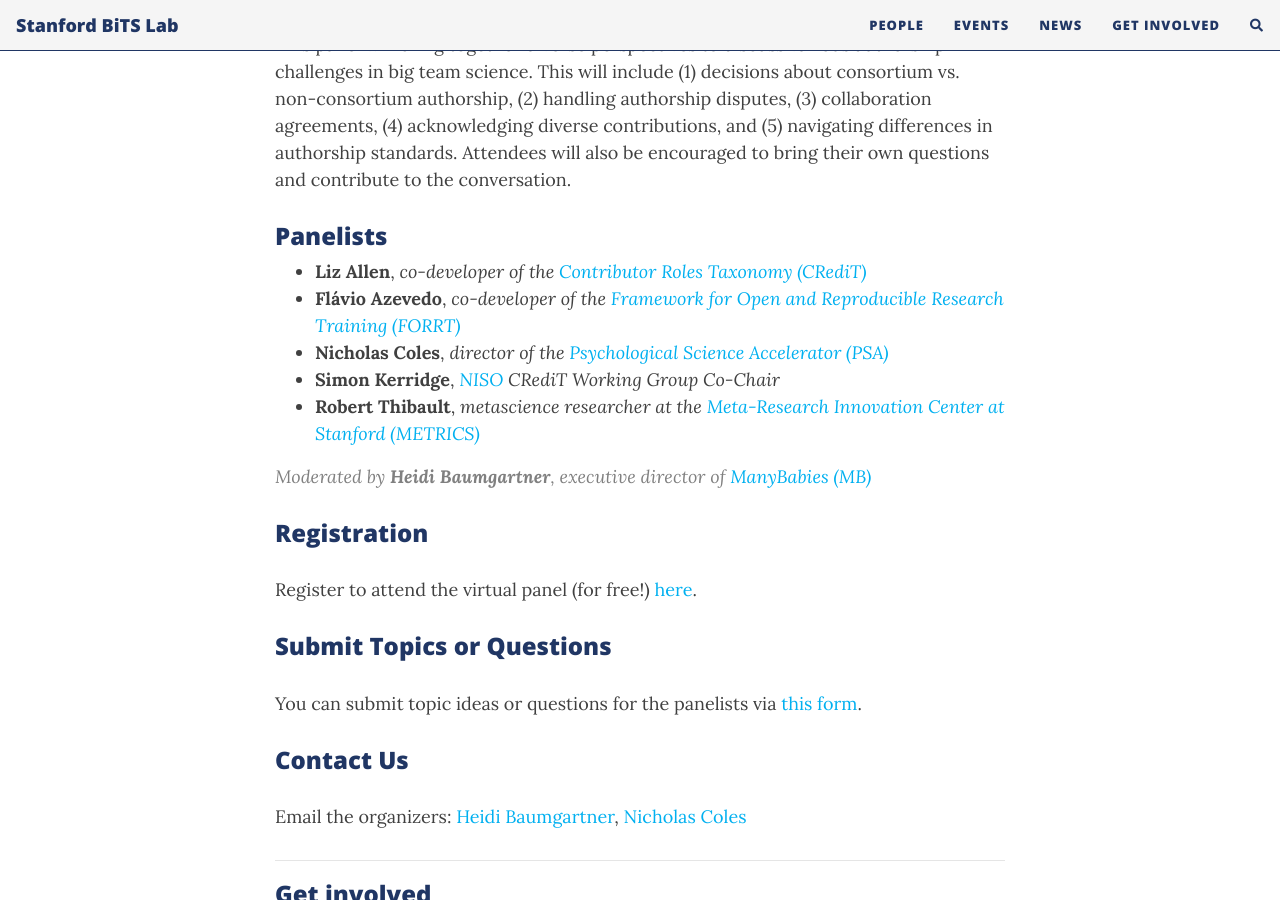
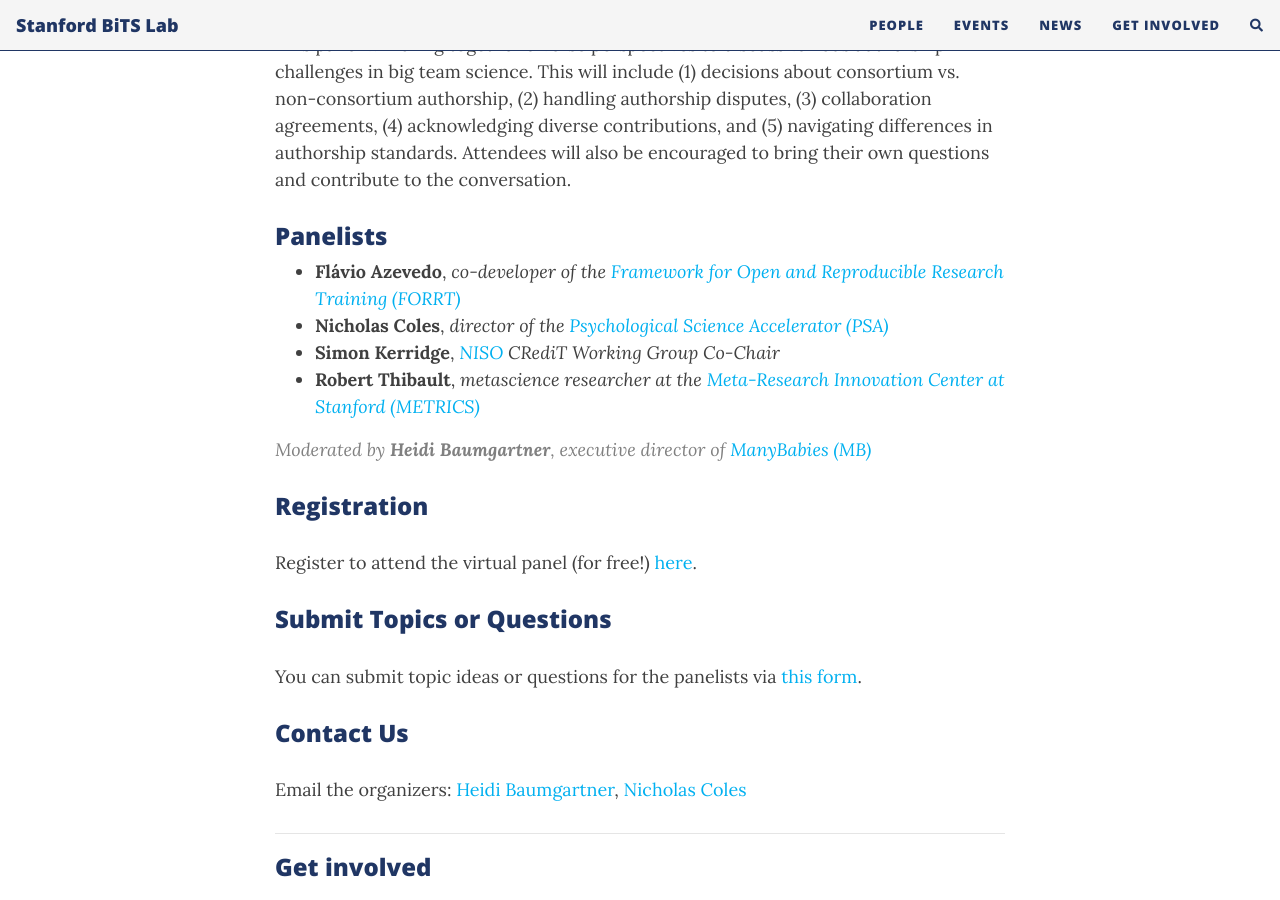
Before and after one commit to heidibaum/bigteamsciencelab.github.io, a Jekyll site: the page built from events.md, in a window 1280 px wide and 900 px high, scrolled down 1020 px. Built offline with Jekyll 4.4.1, drawn with Linux system fonts in a browser that asks for light colours; nearby versions of some CDN libraries; comment, search, counter and statistics services are not loaded.

Commit message:
Update events.md

```diff
--- a/events.md
+++ b/events.md
@@ -16,8 +16,7 @@
 This panel will bring together diverse perspectives to discuss various authorship challenges in big team science. This will include (1) decisions about consortium vs. non-consortium authorship, (2) handling authorship disputes, (3) collaboration agreements, (4) acknowledging diverse contributions, and (5) navigating differences in authorship standards. Attendees will also be encouraged to bring their own questions and contribute to the conversation.
 
 ### Panelists
-* **Liz Allen**,  *co-developer of the [Contributor Roles Taxonomy (CRediT)](http://credit.niso.org)*
-* **Flávio Azevedo**,  *co-developer of the [Framework for Open and Reproducible Research Training (FORRT)](https://forrt.org)*
+* **Flávio Azevedo**, *co-developer of the [Framework for Open and Reproducible Research Training (FORRT)](https://forrt.org)*
 * **Nicholas Coles**, *director of the [Psychological Science Accelerator (PSA)](https://psysciacc.org/)*
 * **Simon Kerridge**, *[NISO](http://credit.niso.org) CRediT Working Group Co-Chair*
 * **Robert Thibault**, *metascience researcher at the [Meta-Research Innovation Center at Stanford (METRICS)](https://metrics.stanford.edu/)*
```
